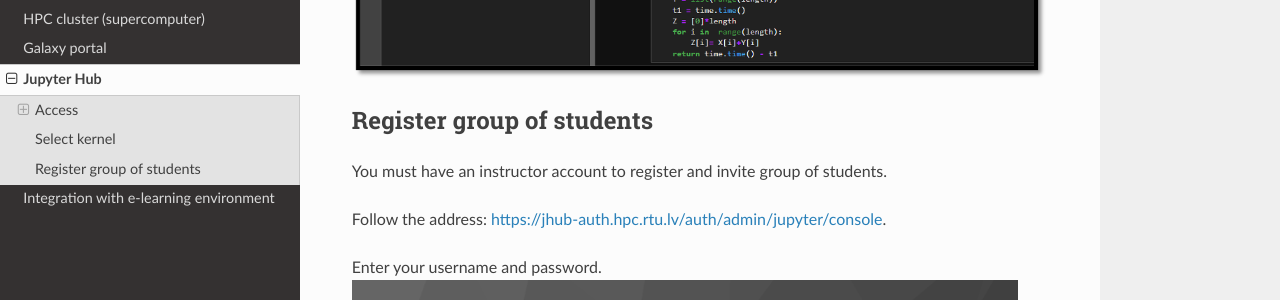
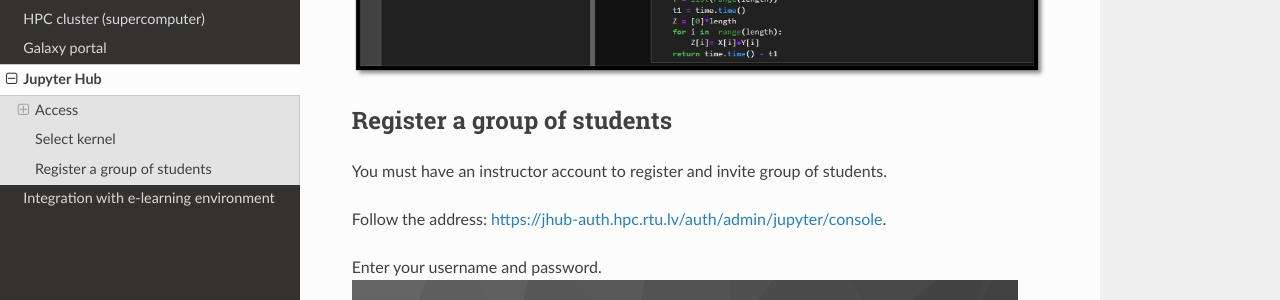
Before and after one commit to rtuhpc/hpc-platform, a Sphinx documentation site: the page built from doc/02_jupyter_hub.md, in a window 1280 px wide and 900 px high, scrolled down 1871 px. Shown: the part 156-456 px from the top of the window. Built offline with Sphinx 7.4.7 and the Read the Docs theme 2.0.0, drawn with Linux system fonts in a browser that asks for light colours.

```diff
--- a/doc/02_jupyter_hub.md
+++ b/doc/02_jupyter_hub.md
@@ -24,7 +24,7 @@ If this window appears, enter a new password for your user.
 In jupyterhub you can use both python and R languages. To use the desired one you need to select the proper kernel when opening a new notebook file. In the image below you can see the choices of either the Python or R kernels.
 ![](./images/jupyter_interface.png)
 
-## Register group of students
+## Register a group of students
 
 You must have an instructor account to register and invite group of students.
 
```
